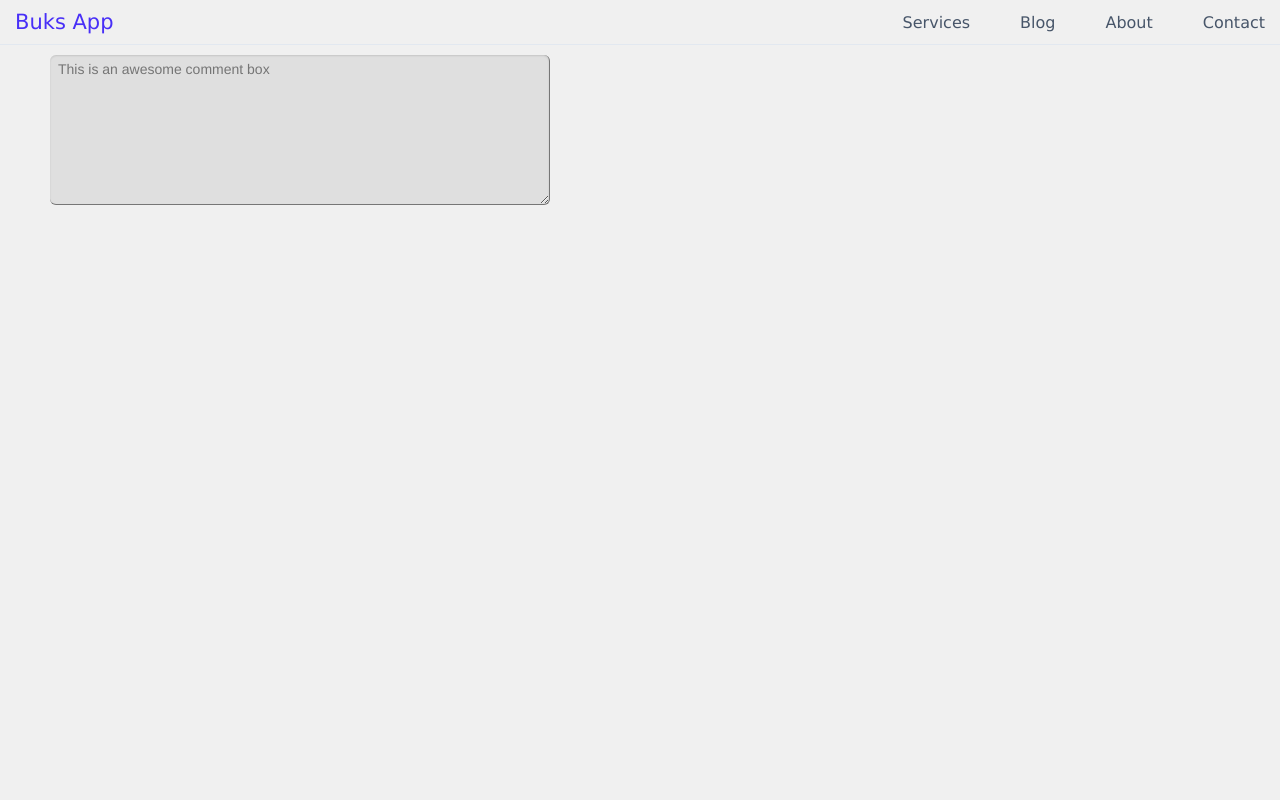
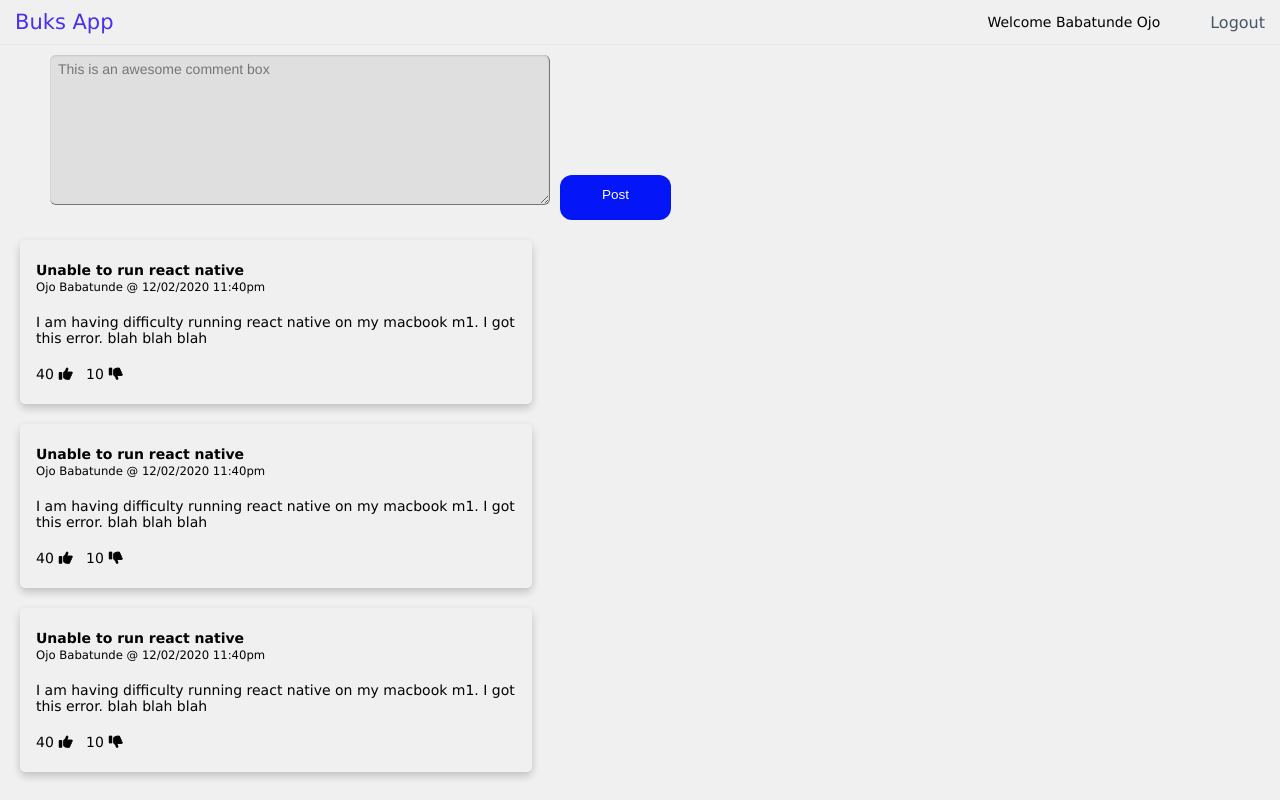
Before and after one commit to mytotoe/buks-app-frontend, a React (Create React App) app: page /feeds in a window 1280 px wide. Built offline with nearby package versions, Linux system fonts and the light colour scheme.

Commit message:
add feeds

```diff
--- a/public/index.html
+++ b/public/index.html
@@ -25,7 +25,7 @@
       work correctly both with client-side routing and a non-root public URL.
       Learn how to configure a non-root public URL by running `npm run build`.
     -->
-    <title>React App</title>
+    <title>Buks App</title>
   </head>
   <body>
     <noscript>You need to enable JavaScript to run this app.</noscript>
--- a/src/views/feeds/components/addComment.tsx
+++ b/src/views/feeds/components/addComment.tsx
@@ -14,6 +14,11 @@ const AddComment = () => {
       aria-autocomplete="list"
       aria-haspopup="true"
     />
+    <button className="pushable">
+      <span className="front">
+        Post
+      </span>
+    </button>
   </Fragment>
 }
 
--- /dev/null
+++ b/src/views/feeds/components/comment.tsx
@@ -0,0 +1,26 @@
+import { Fragment } from "react";
+import "./style.scss";
+
+const Comment = () => {
+  return <Fragment>
+    <div className="card">
+      <div className="container">
+        <h4 className="title"><b>Unable to run react native</b><br/></h4>
+        <small>Ojo Babatunde @ 12/02/2020 11:40pm</small>
+        <div className="description">I am having difficulty running react native on my macbook m1. I got this error. blah blah blah</div>
+        <div className="status">
+          <div className="icon">
+            <span className="count">40</span>
+            <i className="fas fa-thumbs-up"></i>
+          </div>
+          <div className="icon">
+            <span className="count">10</span>
+            <i className="fas fa-thumbs-down"></i>
+          </div>
+        </div>
+      </div>
+    </div>
+  </Fragment>
+}
+
+export default Comment;
--- a/src/views/feeds/components/header.tsx
+++ b/src/views/feeds/components/header.tsx
@@ -7,16 +7,10 @@ const Header = () => {
       <Link to="/feeds" className="nav-logo">Buks App</Link>
       <ul className="nav-menu">
         <li className="nav-item">
-          <Link to="/feeds" className="nav-link">Services</Link>
+          Welcome Babatunde Ojo
         </li>
         <li className="nav-item">
-          <Link to="/feeds" className="nav-link">Blog</Link>
-        </li>
-        <li className="nav-item">
-          <Link to="/feeds" className="nav-link">About</Link>
-        </li>
-        <li className="nav-item">
-          <Link to="/feeds" className="nav-link">Contact</Link>
+          <Link to="/feeds" className="nav-link">Logout</Link>
         </li>
       </ul>
       <div className="hamburger">
--- a/src/views/feeds/components/style.scss
+++ b/src/views/feeds/components/style.scss
@@ -139,3 +139,68 @@ textarea:focus {
   background: none repeat scroll 0 0 #FFFFFF;
   outline-width: 0;
 }
+
+.card {
+  box-shadow: 0 4px 8px 0 rgba(0,0,0,0.2);
+  transition: 0.3s;
+  width: 40%;
+  border-radius: 5px;
+  margin: 20px;
+}
+
+.card:hover {
+  box-shadow: 0 8px 16px 0 rgba(0,0,0,0.2);
+}
+
+img {
+  border-radius: 5px 5px 0 0;
+}
+
+.container {
+  padding: 2px 16px;
+}
+
+.description {
+  margin: 20px 0px 20px 0px;
+}
+
+.title {
+  margin-top: 20px;
+}
+
+.status {
+  margin-bottom: 20px;
+  display: flex;
+  flex-direction: row;
+}
+
+.icon {
+  width: 50px;
+}
+
+.count {
+  padding-right: 5px;
+}
+
+
+.pushable {
+  background: #0416F7;
+  border-radius: 12px;
+  border: none;
+  padding: 0;
+  cursor: pointer;
+  outline-offset: 4px;
+  margin-left: 10px;
+}
+.front {
+  display: block;
+  padding: 12px 42px;
+  border-radius: 12px;
+  font-size: 1.35rem;
+  background: #0416F7;
+  color: white;
+  transform: translateY(-6px);
+}
+.pushable:active .front {
+  transform: translateY(-2px);
+}
--- a/src/views/feeds/feedsView.tsx
+++ b/src/views/feeds/feedsView.tsx
@@ -1,11 +1,15 @@
 import { Fragment } from "react";
 import Header from "./components/header";
 import AddComment from "./components/addComment";
+import Comment from "./components/comment";
 
 const FeedsView = () => {
   return <Fragment>
-      <Header />
-      <AddComment />
+    <Header />
+    <AddComment />
+    <Comment />
+    <Comment />
+    <Comment />
   </Fragment>
 }
 
```
